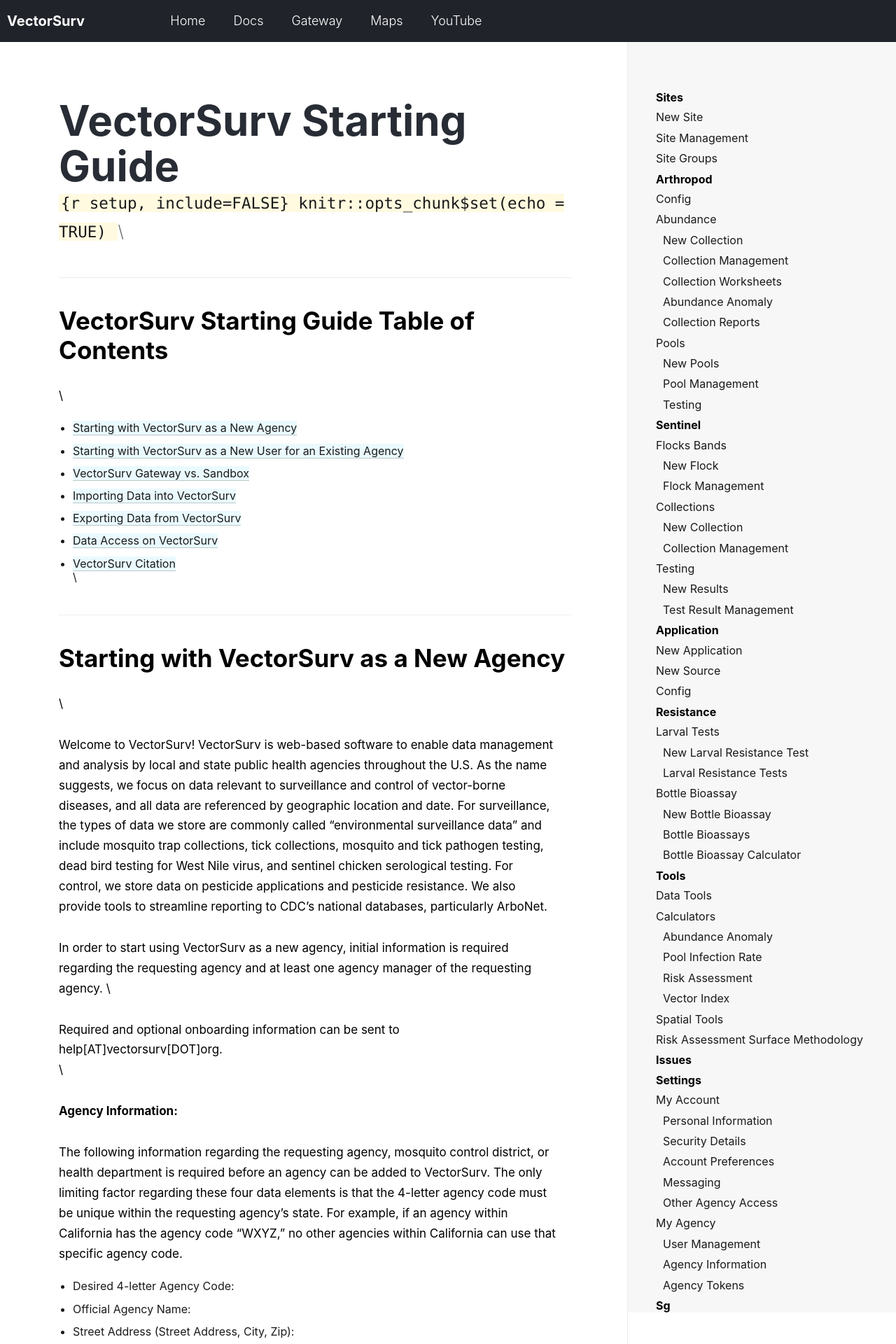
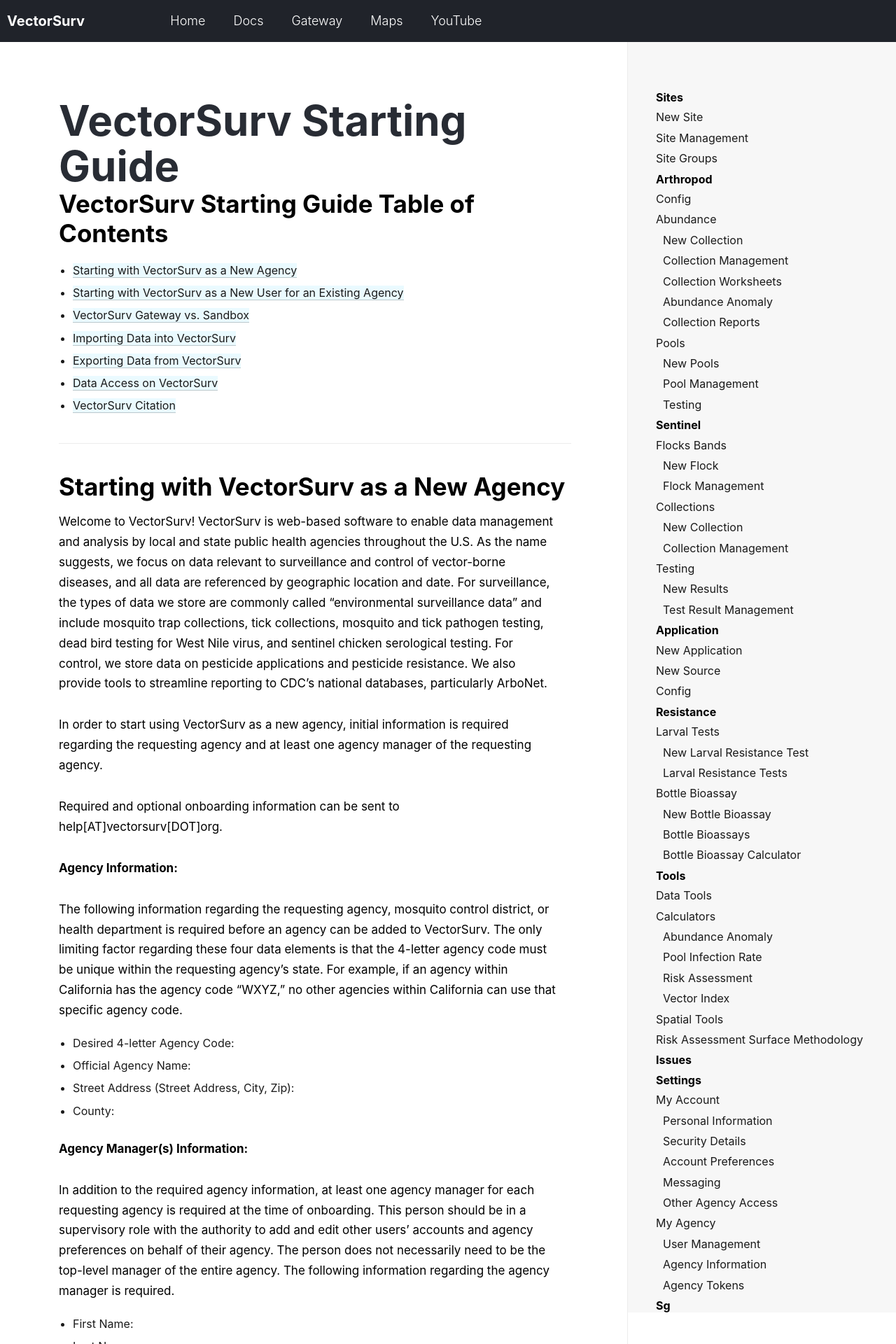
Before and after one commit to tlvaldepena/vectorsurv.org, a Jekyll site: the page built from _docs/starting/VectorSurv_FAQ.md, in a window 1280 px wide. Shown: the top 1920 px of the page at 70% size. Built offline with Jekyll 4.4.1, drawn with Linux system fonts in a browser that asks for light colours; some of the changed text lies outside the part shown.

Commit message:
Update VectorSurv_FAQ.md

````diff
--- a/_docs/starting/VectorSurv_FAQ.md
+++ b/_docs/starting/VectorSurv_FAQ.md
@@ -3,13 +3,7 @@
 permalink: /starting/
 ---
 
-```{r setup, include=FALSE}
-knitr::opts_chunk$set(echo = TRUE)
-```
-\
-
 ## VectorSurv Starting Guide Table of Contents {#TableOfContents}
-\
 
 * [Starting with VectorSurv as a New Agency](#StartingOnVectorSurvAgency)
 
@@ -24,20 +18,14 @@
 * [Data Access on VectorSurv](#DataAccess)
 
 * [VectorSurv Citation](#VectorSurvCitation)
-\
-\
 
 ## Starting with VectorSurv as a New Agency {#StartingOnVectorSurvAgency}
-\
 
 Welcome to VectorSurv! VectorSurv is web-based software to enable data management and analysis by local and state public health agencies throughout the U.S. As the name suggests, we focus on data relevant to surveillance and control of vector-borne diseases, and all data are referenced by geographic location and date. For surveillance, the types of data we store are commonly called “environmental surveillance data” and include mosquito trap collections, tick collections, mosquito and tick pathogen testing, dead bird testing for West Nile virus, and sentinel chicken serological testing. For control, we store data on pesticide applications and pesticide resistance. We also provide tools to streamline reporting to CDC’s national databases, particularly ArboNet.
 
 In order to start using VectorSurv as a new agency, initial information is required regarding the requesting agency and at least one agency manager of the requesting agency.
-\
 
 Required and optional onboarding information can be sent to help[AT]vectorsurv[DOT]org.
-\
-\
 
 **Agency Information:**
 
@@ -50,8 +38,6 @@
 * Street Address (Street Address, City, Zip):
 
 * County:
-\
-\
 
 **Agency Manager(s) Information:**
 
@@ -64,89 +50,58 @@
 * Desired Username:
 
 * User Email:
-\
-\
 
 **Optional Information:**
 
 Lastly, if available, it is beneficial to provide a shapefile or other GIS file that contains the requesting agency's spatial boundary definitions. If an agency spans an entire county, group of counties, or an entire state, VectorSurv only needs to know which counties the agency represents and can define the agency boundary from an existing county boundary data set.
-\
 
 Agency boundaries are not required to be unique or avoid overlap. For example, multiple agencies, such as a mosquito control district, a local public health agency, and a statewide public health agency, can all share the same geographic area. As another example, neighboring agencies may also overlap in certain border areas due to differences in services provided in the overlapping areas.
-\
-\
 
 **Next Steps:**
 
 Once the agency and at least one agency manager are added to the system, the VectorSurv Gateway emails the agency manager with a generated link that will allow the manager to create a password. The manager will then have immediate access to log into the VectorSurv Gateway (https://gateway.vectorsurv.org/) and will be able to add additional agency managers and users by navigating to Settings > My Agency > Manage Users > Add New User. Additionally, once access is granted, a good first step for users is to review their account preferences, including the user's preferred date format, time format, time zone, and latitude / longitude format. Account preferences can be set by navigating to Settings > My Account > Account Preferences.
-\
 
 VectorSurv also offers a "playground" environment, known as the Sandbox (https://sandbox.vectorsurv.org/), where users are allowed to experiment with the various website features without any risks to the real data that has been entered into the VectorSurv Gateway. Data entered or features tested within the Sandbox environment do not persist as the Sandbox is reset each weekend to match the data in the Gateway. Once an agency is onboarded, agency users will be able to access the Sandbox the following week after the Sandbox is reset over the weekend.
-\
 
 VectorSurv staff have also produced reference materials that may be of assistance to new agencies as they get started on VectorSurv. The first is VectorSurv's documentation website that provides useful information on the VectorSurv Gateway and its various features (https://vectorsurv.org/docs/). Additionally, VectorSurv's YouTube channel contains previously recorded training videos on how to use the features of the VectorSurv Gateway (https://www.youtube.com/channel/UCCtI2QiZKE32AtlaiAVzl-g).
-\
 
 Lastly, feel free to reach out to help[AT]vectorsurv[DOT]org if any additional questions or concerns arise during the onboarding process. This email address reaches Chris Barker, our programmers, and our administrators, which helps ensure that messages don't get missed.
-\
-\
+
 [Return to Top](#TableOfContents)
-\
-\
 
 ## Starting with VectorSurv as a New User for an Existing Agency {#StartingOnVectorSurvUser}
-\
 
 Welcome to VectorSurv! In order to be added to VectorSurv as a new user to an existing agency within VectorSurv, permission will need to be granted by the manager of the agency the new user is requesting access to.
-\
 
 VectorSurv's structure allows for agencies and agency managers to determine who is allowed to have access to their agency's data. Agency managers are able to add and remove users by navigating to Settings > My Agency > Manage Users. If a new individual would like to become a user for an agency, the best path forward is to reach out directly to the agency manager to request access.
-\
 
 In situations where the agency manager is not available to create new users or if identifying the agency manager is not possible, please reach out to VectorSurv at help[AT]vectorsurv[DOT]org to create a new agency manager or to identify the manager for the requested agency.
-\
-\
 
 **Next Steps:**
 
 Once the new user is added to the agency by the agency manager, the new user will then have immediate access to log into the VectorSurv Gateway (https://gateway.vectorsurv.org/) and will be able to set their own password by navigating to Settings > My Account > Security Details.Additionally, once access is granted, a good first step for users is to review their account preferences, including the user's preferred date format, time format, time zone, and latitude / longitude format. Account preferences can be set by navigating to Settings > My Account > Account Preferences.
-\
 
 VectorSurv also offers a "playground" environment, known as the Sandbox (https://sandbox.vectorsurv.org/), where new users are allowed to experiment with the various website features without any risks to the real data that has been entered into the VectorSurv Gateway. Data entered or features tested within the Sandbox environment do not persist as the Sandbox is reset each weekend to match the data in the Gateway. Once a new user is onboarded, the user will be able to access the Sandbox the following week after the Sandbox is reset over the weekend.
-\
 
 VectorSurv staff have also produced reference materials that may be of assistance to new users as they get started on VectorSurv. The first is VectorSurv's documentation website that provides useful information on the VectorSurv Gateway and its various features (https://vectorsurv.org/docs/). Additionally, VectorSurv's YouTube channel contains previously recorded training videos on how to use the features of the VectorSurv Gateway (https://www.youtube.com/channel/UCCtI2QiZKE32AtlaiAVzl-g).
-\
 
 Lastly, feel free to reach out to help[AT]vectorsurv[DOT]org if additional questions or concerns arise during the onboarding process as a new user. This email address reaches Chris Barker, our programmers, and our administrators, which helps ensure that messages don't get missed.
-\
-\
+
 [Return to Top](#TableOfContents)
-\
-\
 
 ## VectorSurv Gateway vs. Sandbox {#VectorSurvSandbox}
-\
 
 VectorSurv offers two separate software environments that may be of use to enrolled agencies, the VectorSurv Gateway and the VectorSurv Sandbox.
-\
 
 The VectorSurv Gateway (https://gateway.vectorsurv.org/) can be considered the "live" VectorSurv environment. Data entered to the VectorSurv Gateway will be stored permanently within the VectorSurv database, and changes made within the VectorSurv Gateway environment will persist to future login sessions. This environment is the main interface for managing and sharing all relevant data that is to be stored within the system. This ensures that users will continually have access to their data for future analysis or for it to be shared with relevant partners as determined by the agency.
-\
 
 The VectorSurv Sandbox (https://sandbox.vectorsurv.org/) is the system's "playground" environment. Data entered to the VectorSurv Sandbox are a copy of the VectorSurv Gateway’s data and settings through the previous week. Data in the Sandbox do not persist, as the Sandbox is reset each weekend to exactly match the data and settings that are found in the VectorSurv Gateway at the time of the reset. This environment aims to be a testing space where users are allowed to experiment with entering or importing data, changing settings, and using the various website features without any risks to the data that has been entered into the live VectorSurv Gateway. This ensures that users are able to try out all of the existing or newly released features of VectorSurv risk-free before using them within the VectorSurv Gateway.
-\
-\
+
 [Return to Top](#TableOfContents)
-\
-\
 
 ## Importing Data to VectorSurv {#ImportingData}
-\
 
 In addition to adding data values directly through the VectorSurv Gateway user interface, VectorSurv allows for batch entry of various types of data through import processes. Data can be imported into VectorSurv in two separate ways.
-\
-\
 
 **Excel (.xls) or CSV (.csv) File Imports:**
 
@@ -176,8 +131,6 @@
 The import process for Excel (.xls) or CSV (.csv) files can also be tested in the VectorSurv Sandbox (https://sandbox.vectorsurv.org/). As with all data entered to the VectorSurv Sandbox, data imported to the VectorSurv Sandbox does not persist as the Sandbox is reset each weekend. If the data import completes successfully in the VectorSurv Sandbox, that provides an indication that the same data can be imported into the live copy of the data on the VectorSurv Gateway if desired.
 
 Assistance with the Excel (.xls) or CSV (.csv) file import process can also be provided by VectorSurv's staff when available. Please reach out to VectorSurv at help[AT]vectorsurv[DOT]org to request such assistance.
-\
-\
 
 **Web Service Imports:**
 
@@ -196,18 +149,12 @@
 The import process for VectorSurv's web service can also be tested in the VectorSurv Sandbox (https://sandbox.vectorsurv.org/). As with all data entered to the VectorSurv Sandbox, data imported to the VectorSurv Sandbox do not persist, as the Sandbox is reset each weekend.
 
 Assistance with VectorSurv's web service import process can also be provided by VectorSurv's staff when available. Please reach out to VectorSurv at help[AT]vectorsurv[DOT]org to request such assistance.
-\
-\
+
 [Return to Top](#TableOfContents)
-\
-\
 
 ## Exporting Data from VectorSurv {#ExportingData}
-\
 
 In addition to viewing data through the VectorSurv Gateway user interface, VectorSurv allows for previously entered data of various types to be exported to external files, such as CSV (.csv), Excel (.xls), and JSON (.json) files. Data can be exported from VectorSurv in two separate ways.
-\
-\
 
 **Excel (.xls) or CSV (.csv) File Exports:**
 
@@ -238,8 +185,6 @@
 The export process to Excel (.xls) or CSV (.csv) files can also be tested in the VectorSurv Sandbox (https://sandbox.vectorsurv.org/).
 
 Assistance with the Excel (.xls) or CSV (.csv) file export process can also be provided by VectorSurv's staff when available. Please reach out to VectorSurv at help[AT]vectorsurv[DOT]org to request such assistance.
-\
-\
 
 **Web Service Exports:**
 
@@ -261,32 +206,22 @@
 The export process for VectorSurv's web service can also be tested in the VectorSurv Sandbox (https://sandbox.vectorsurv.org/).
 
 Assistance with VectorSurv's web service export process can also be provided by VectorSurv's staff when available. Please reach out to VectorSurv at help[AT]vectorsurv[DOT]org to request such assistance.
-\
-\
+
 [Return to Top](#TableOfContents)
-\
-\
 
 ## Data Access on VectorSurv {#DataAccess}
-\
 
 **Intra-Agency Data Access:**
 
 VectorSurv's structure allows for agencies and agency managers to determine who is allowed to have access to their agency's data. Agency managers are able to add or remove users from their agency and change user login type (View-only, User, Agency Manager, etc.) by navigating to Settings > My Agency > Manage Users.
-\
-\
 
 **Inter-Agency Data Access:**
 
 In addition to a user having access to their own agency's data, users may also request access to log in as a particular type of user for another agency. These login requests can allow the requester of such privileges to become a user, an agency manager, or to have view-only permissions to the requested agency's VectorSurv data. These requests are to be reviewed by an agency manager of the agency for which access has been requested, and the agency receiving the request will determine if the request will be granted or denied. Agency access requests can be submitted by navigating to Settings > My Account > Other Agency Access.
-\
-\
 
 **Aggregate Agency Data Access:**
 
 Aggregate agencies are agencies that are responsible for statewide coordination and reporting of vector surveillance and control data. Because of these duties, aggregate agencies have access to VectorSurv data for their entire state. Aggregate agencies typically include statewide public health agencies and central laboratories performing pathogen testing for many local agencies. Aggregate agencies are granted relevant data permissions to all local agencies within their jurisdiction to facilitate statewide data reporting and the organization and dissemination of specimens to be tested and their test results.
-\
-\
 
 **Public Data Sharing:**
 
@@ -297,8 +232,6 @@
 The first obscuring technique is to present data aggregated at the level of the represented city, county, or the submitting agency's spatial boundaries. This technique can be seen in the invasive species monitoring and the dengue / Zika risk indexes pages. Presenting aggregated data provides data privacy as these pages do not reveal the actual or relative locations of where the data element represented was collected.
 
 The second obscuring technique is to offset coordinate data values randomly by up to a quarter of a mile. This technique can be seen in the arbovirus positive environmental samples page. Presenting offset coordinate data preserves the overall spatial pattern of arbovirus activity without revealing the actual location of where the data element represented was collected.
-\
-\
 
 **California Data Policy**
 
@@ -306,34 +239,21 @@
 that participate in the California Vectorborne Disease Surveillance Program (CalSurv), a joint activity of the Mosquito and Vector Control Association of California (MVCAC), the California Department of Public Health (CDPH), and the University of California, Davis (UCD). This policy is administered by the CalSurv Steering Committee, composed of members from the three agencies listed above.
 
 In addition to the data request form found within the data policy statement, an online data request form is available from the VectorSurv website (https://vectorsurv.org/).
-\
-\
+
 [Return to Top](#TableOfContents)
-\
-\
 
 ## VectorSurv Citation{#VectorSurvCitation}
-\
 
 It is encouraged that VectorSurv be cited in situations where data stored within VectorSurv are directly used within research papers or journal articles. In general, a citation for the main VectorSurv website is appropriate as it serves as an informational front page for VectorSurv that is more useful for understanding the system. The VectorSurv website is used rather than the VectorSurv Gateway because the Gateway is specifically used by public health and vector control agencies with login credentials. Providing the URL for the VectorSurv Gateway only brings readers to the VectorSurv Gateway login page.
-\
 
 **VectorSurv Citation:**
 
 VectorSurv Development Team. 20XX. VectorSurv - Vectorborne Disease Surveillance System. URL: https://vectorsurv.org/ [accessed XX Jan-Dec 20XX].
-\
-\
 
 Additionally, for California VectorSurv users, an existing data policy (https://vectorsurv.org/assets/files/calsurv_data_policy.pdf) and data request/review process (https://forms.gle/HiG7qfH4sjU7hMW8A) outline the process by which California VectorSurv data can be provided to external researchers or requestees. Therefore, for California-specific research papers or journal articles, an additional statement can be provided as the data availability statement that is frequently required by academic journals.
-\
 
 **Data Availability Statement for California VectorSurv Users:**
 
 Mosquito surveillance data can be requested for specific research purposes by submitting a request with details of the proposed project via VectorSurv [https://vectorsurv.org].
-\
-\
+
 [Return to Top](#TableOfContents)
-\
-\
-\
-\
````
